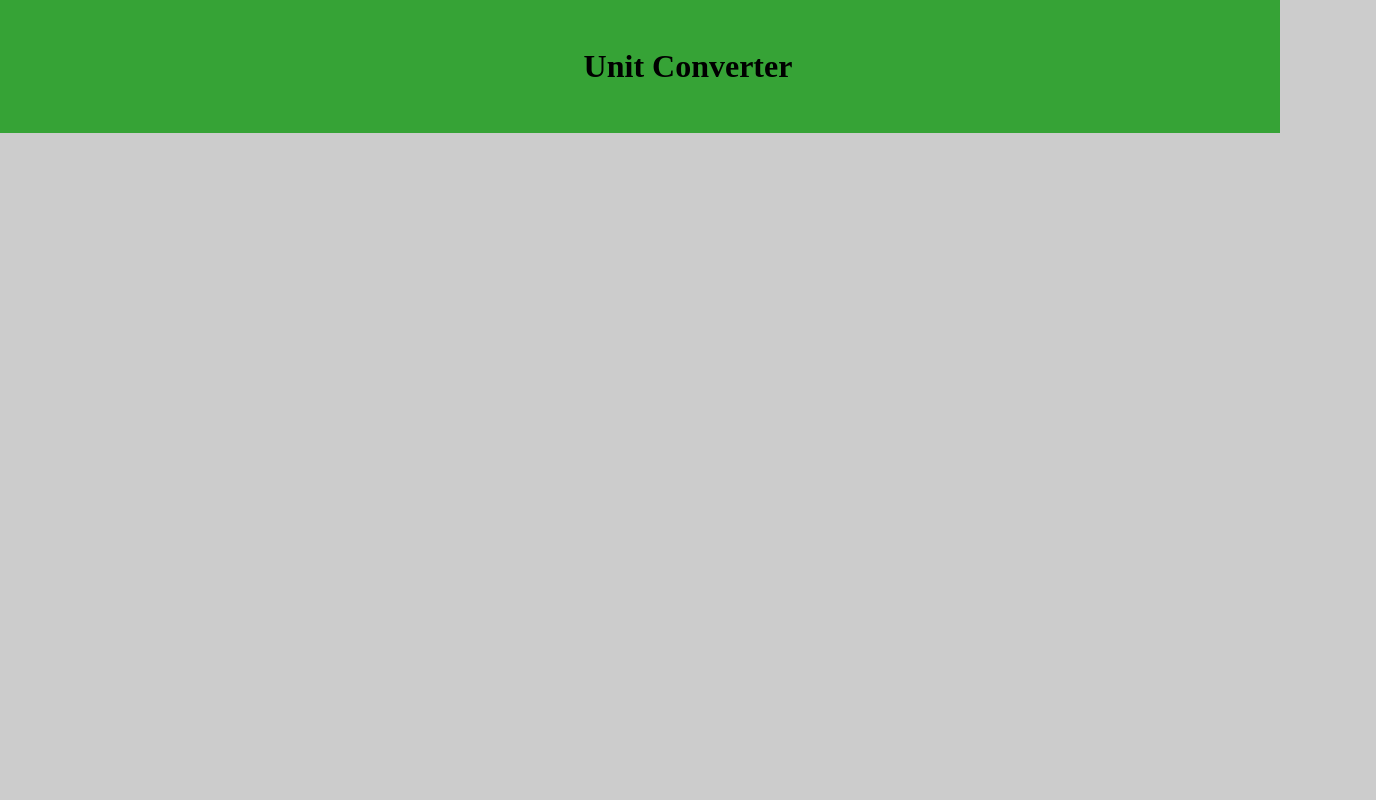
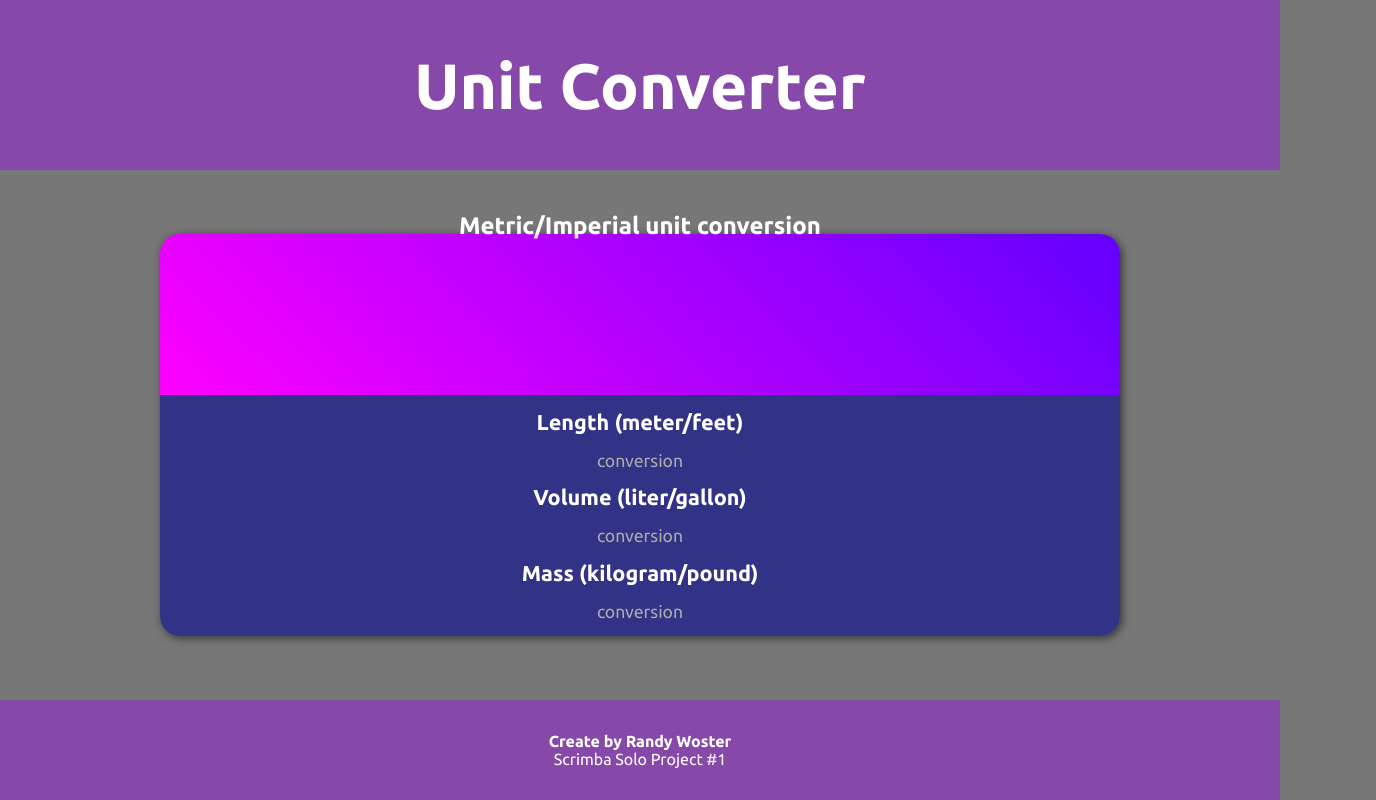
Before and after one commit to rwoster/unit-converter, a plain HTML site: page index.html in a window 1280 px wide. Shown: the whole page, 1376 px wide, since content can reach past the window. Drawn offline with Linux system fonts and the light colour scheme.

Commit message:
finished 1.0

```diff
--- a/index.css
+++ b/index.css
@@ -2,20 +2,103 @@
     padding: 0;
     margin: 0;
 }
+
+/*  ========================
+    TYPEOPGRAPHY
+    ===================== */
 html {
-    background-color: #ccc;
+    background-color: #777;
+    font-family: Ubuntu;
 }
 body {
-    background-color: rgb(54, 163, 54);
-    margin: 0 auto;
     text-align: center;
+    color: #fff;
+}
+h1 {
+    font-size: 4rem;
+}
+h3 {
+    font-size: 1.35rem;
+}
+.conversion {
+    font-size: 1.1rem;
+    color: #aaa;
+}
+.user-input label {
+    font-size: 1.5rem;
+    font-weight: 700;
+}
+.user-input input {
+    text-align: center;
+    font-size: 7rem;
+    font-weight: 900;
+    color: #fff;
 }
 
-header {
-    width: 100%;
-    padding: 3em;
+/*  ========================
+    LAYOUT
+    ===================== */
+
+body {
+    margin: 0 auto;
+    display: flex;
+    flex-direction: column;
+    justify-content: space-between;
+    align-items: center;
+    height: 100vh;
 }
 
-.container {
+header,
+footer {
+    background-color: rgb(134, 73, 169);
+    width: 100%;
+}
+header {
+    padding: 3em 0;
+}
+
+footer {
+    padding: 2em 0;
+}
+
+main {
     width: 75%;
+    height: 100%;
+    margin: 4em;
+    border-radius: 20px;
+    box-shadow: 2px 2px 8px #333;
 }
+
+.user-input {
+    display: flex;
+    flex-direction: column;
+    justify-content: center;
+    align-items: center;
+    height: 40%;
+    background: linear-gradient(45deg, magenta, rgb(98, 0, 255));
+    border-top-right-radius: 20px;
+    border-top-left-radius: 20px;
+}
+.user-input input {
+    width: 100%;
+    margin-top: 2rem;
+    padding: 0.5rem;
+    border: none;
+    border-radius: 1.25rem;
+    outline: none;
+    background: none;
+}
+
+.results {
+    height: 60%;
+    background-color: rgb(50, 50, 135);
+    border-bottom-left-radius: 20px;
+    border-bottom-right-radius: 20px;
+    display: flex;
+    flex-direction: column;
+    justify-content: space-evenly;
+}
+
+.conversion {
+    margin-top: 1rem;
+}
--- a/index.html
+++ b/index.html
@@ -8,11 +8,40 @@
             content="width=device-width, initial-scale=1.0"
         />
         <link rel="stylesheet" href="index.css" />
+        <link
+            href="https://fonts.googleapis.com/css2?family=Ubuntu:wght@400;700&display=swap"
+            rel="stylesheet"
+        />
         <title>unit converter</title>
     </head>
     <body>
         <header><h1>Unit Converter</h1></header>
-        <div class="container"></div>
+        <main class="container">
+            <div class="user-input">
+                <label for="unit"
+                    >Metric/Imperial unit conversion</label
+                >
+                <input id="unit" type="text" autofocus />
+            </div>
+            <div class="results">
+                <div>
+                    <h3>Length (meter/feet)</h3>
+                    <p id="length" class="conversion">conversion</p>
+                </div>
+                <div>
+                    <h3>Volume (liter/gallon)</h3>
+                    <p id="volume" class="conversion">conversion</p>
+                </div>
+                <div>
+                    <h3>Mass (kilogram/pound)</h3>
+                    <p id="mass" class="conversion">conversion</p>
+                </div>
+            </div>
+        </main>
+        <footer>
+            <p><strong>Create by Randy Woster</strong></p>
+            <p>Scrimba Solo Project #1</p>
+        </footer>
         <script src="index.js"></script>
     </body>
 </html>
--- a/index.js
+++ b/index.js
@@ -0,0 +1,51 @@
+let lengthCon = document.getElementById("length");
+let volumeCon = document.getElementById("volume");
+let massCon = document.getElementById("mass");
+
+let userInput = document.getElementById("unit");
+let unit = "";
+let test = 0;
+
+userInput.addEventListener("keyup", () => {
+    unit = userInput.value;
+    length();
+    volume();
+    mass();
+});
+
+function length() {
+    let meter = unit * 3.280839895;
+    let meterRes = meter.toFixed(3);
+    let foot = unit / 3.280839895;
+    let footRes = foot.toFixed(3);
+
+    if (unit === "1") {
+        lengthCon.textContent = `${unit} meter = ${footRes} foot  |  ${unit} foot = ${meterRes} meter`;
+    } else {
+        lengthCon.textContent = `${unit} meters = ${footRes} feet  |  ${unit} feet = ${meterRes} meters`;
+    }
+}
+function volume() {
+    let liter = unit * 3.7854;
+    let literRes = liter.toFixed(3);
+    let gallon = unit / 3.7854;
+    let gallonRes = gallon.toFixed(3);
+
+    if (unit === "1") {
+        volumeCon.textContent = `${unit} liter = ${gallonRes} gallon  |  ${unit} gallon = ${literRes} liter`;
+    } else {
+        volumeCon.textContent = `${unit} liters = ${gallonRes} gallons  |  ${unit} gallons = ${literRes} liters`;
+    }
+}
+function mass() {
+    let kilo = unit * 0.4535924;
+    let kiloRes = kilo.toFixed(3);
+    let pound = unit / 0.4535924;
+    let poundRes = pound.toFixed(3);
+
+    if (unit === "1") {
+        massCon.textContent = `${unit} kilo = ${poundRes} pound  |  ${unit} pound = ${kiloRes} kilo`;
+    } else {
+        massCon.textContent = `${unit} kilos = ${poundRes} pounds  |  ${unit} pounds = ${kiloRes} kilos`;
+    }
+}
```
